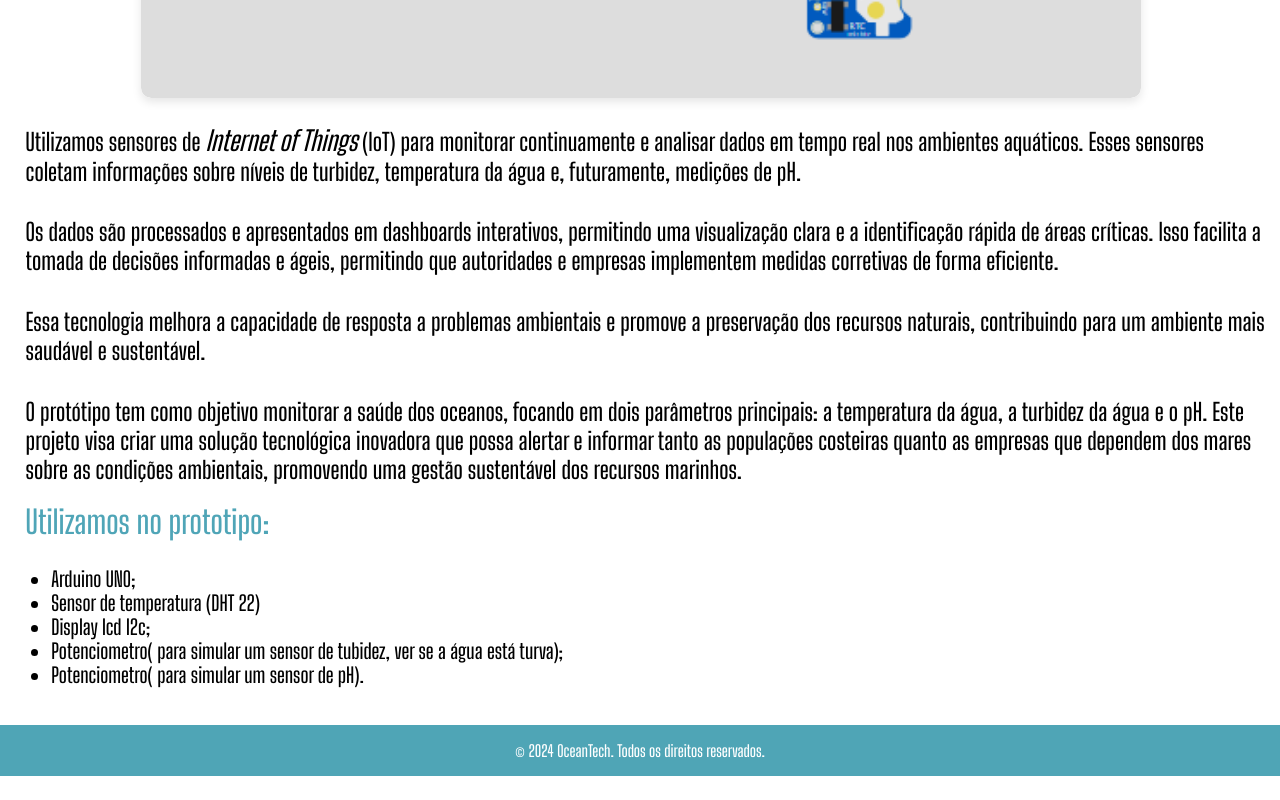
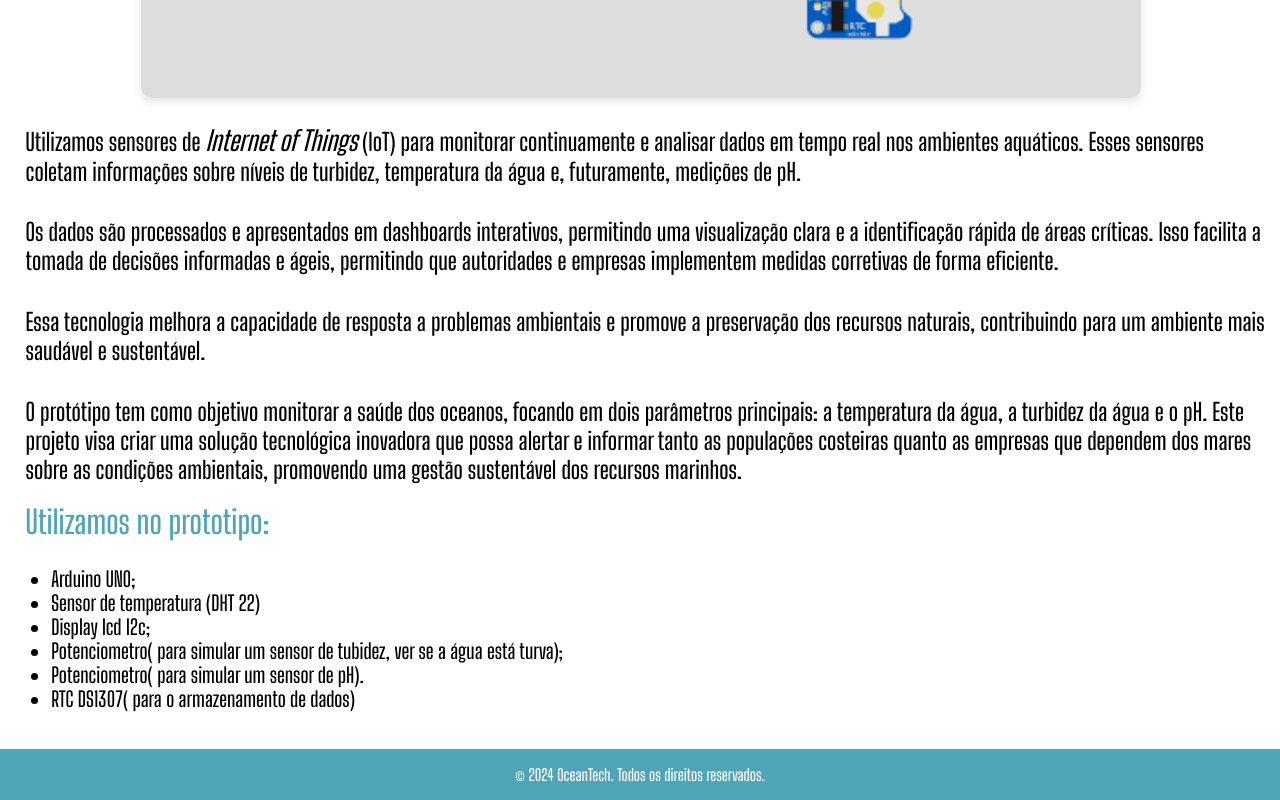
Before and after one commit to gvqsilva/GS-Web, a plain HTML site: page tec.html in a window 1280 px wide. Shown: the part 704-1504 px from the top of the page. Before the commit the page ends 1480 px from the top, so only its background shows below. Drawn offline with Linux system fonts and the light colour scheme.

Commit message:
Add o rtc nos itens utilizados

```diff
--- a/tec.html
+++ b/tec.html
@@ -60,6 +60,7 @@
           <li>Display lcd I2c;</li>
           <li>Potenciometro( para simular um sensor de tubidez, ver se a água está turva);</li>
           <li>Potenciometro( para simular um sensor de pH).</li>
+          <li>RTC DS1307( para o armazenamento de dados)</li>
         </ul>
       </div>
       </main>
```
